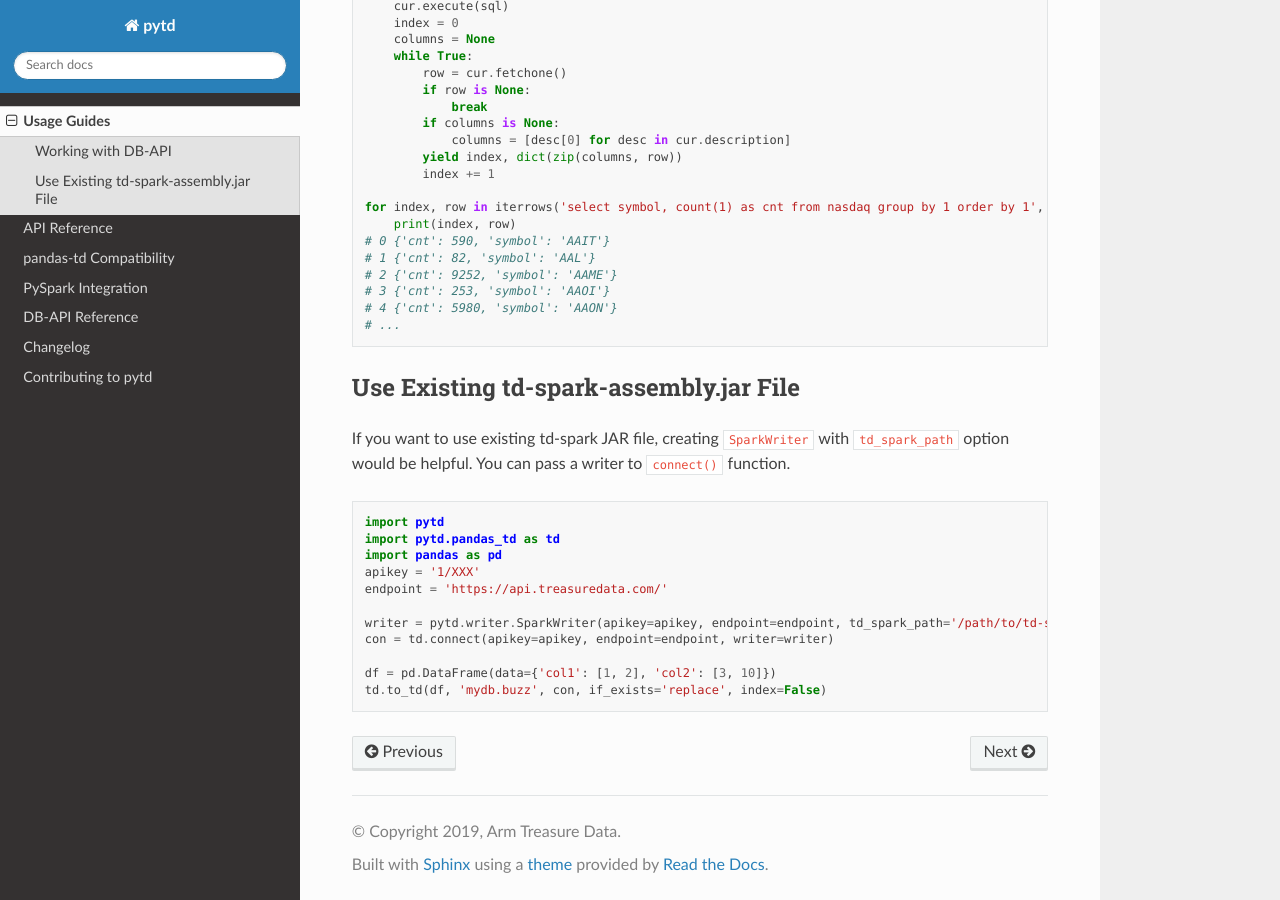
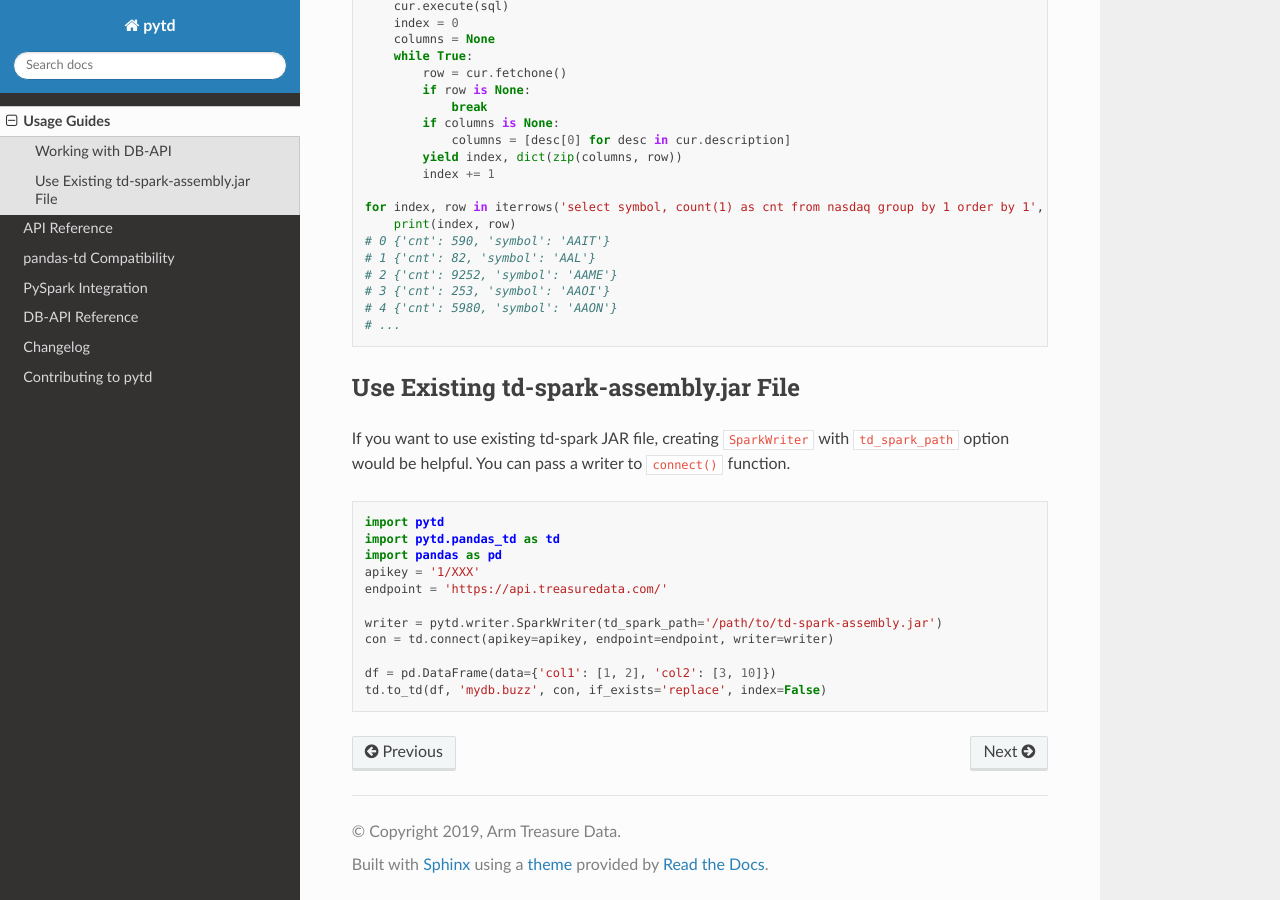
Before and after one commit to treasure-data/pytd, a Sphinx documentation site: the page built from doc/usage.rst, in a window 1280 px wide and 900 px high, scrolled down 824 px. Built offline with Sphinx 7.4.7 and the Read the Docs theme 2.0.0, drawn with Linux system fonts in a browser that asks for light colours.

Commit message:
Fix documentation error
`SparkWriter` does not take `apikey` and `endpoint`

```diff
--- a/README.rst
+++ b/README.rst
@@ -134,7 +134,7 @@ with ``td_spark_path`` option would be helpful.
 
    from pytd.writer import SparkWriter
 
-   writer = SparkWriter(apikey='1/XXX', endpoint='https://api.treasuredata.com/', td_spark_path='/path/to/td-spark-assembly.jar')
+   writer = SparkWriter(td_spark_path='/path/to/td-spark-assembly.jar')
    client.load_table_from_dataframe(df, 'mydb.bar', writer=writer, if_exists='overwrite')
 
 Comparison between pytd, td-client-python, and pandas-td
--- a/doc/usage.rst
+++ b/doc/usage.rst
@@ -75,7 +75,7 @@ with ``td_spark_path`` option would be helpful. You can pass a writer to
    apikey = '1/XXX'
    endpoint = 'https://api.treasuredata.com/'
 
-   writer = pytd.writer.SparkWriter(apikey=apikey, endpoint=endpoint, td_spark_path='/path/to/td-spark-assembly.jar')
+   writer = pytd.writer.SparkWriter(td_spark_path='/path/to/td-spark-assembly.jar')
    con = td.connect(apikey=apikey, endpoint=endpoint, writer=writer)
 
    df = pd.DataFrame(data={'col1': [1, 2], 'col2': [3, 10]})
```
